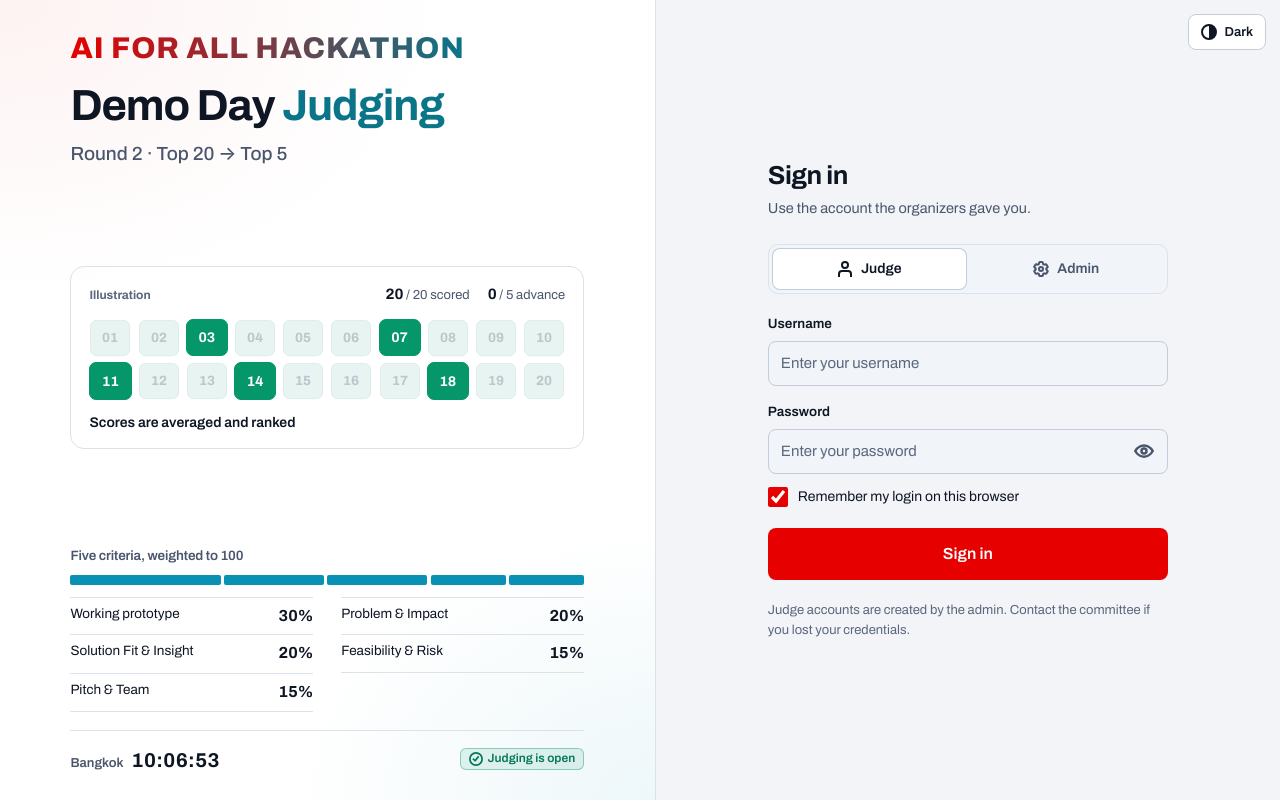
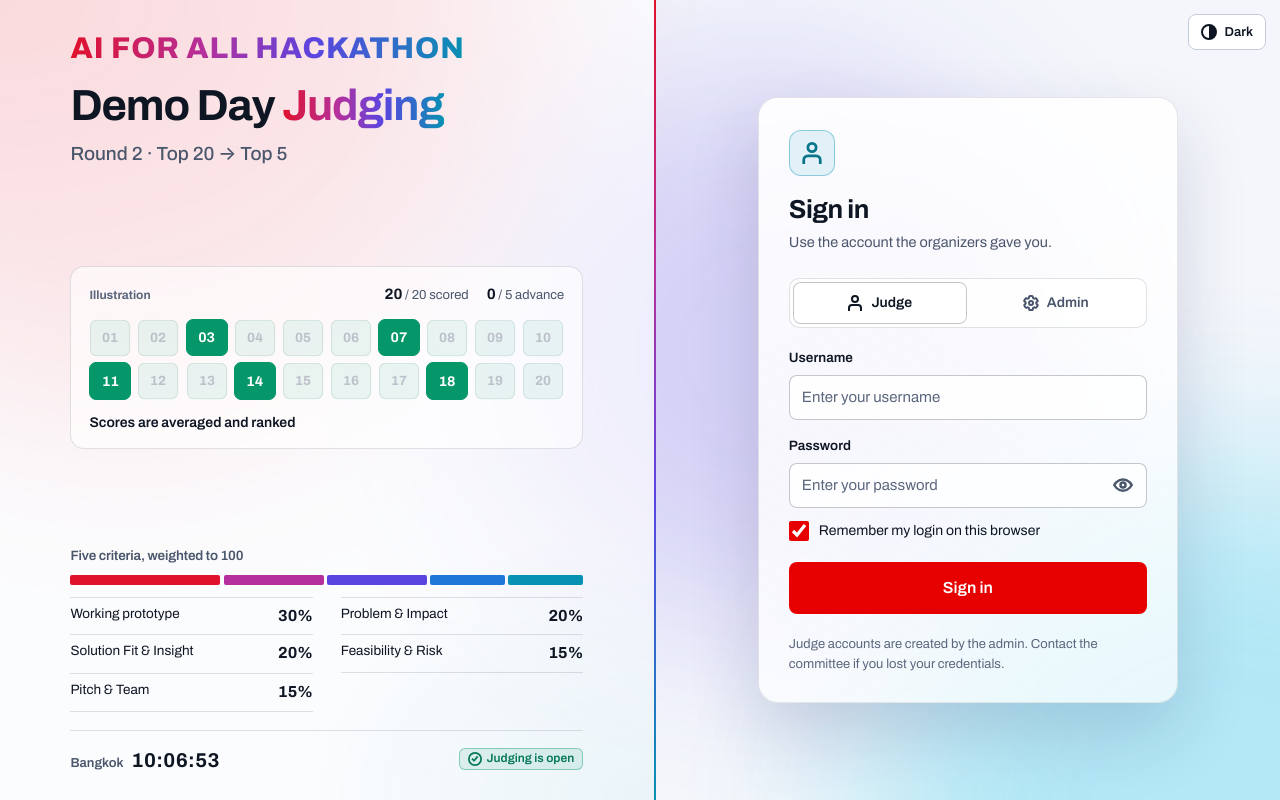
Before and after one commit to bagirshahab/top50scoring1, a website: page login.html in a window 1280 px wide. Drawn offline with Linux system fonts and the light colour scheme.

Commit message:
Sign-in and landing: unified drifting gradient field, lifted form card, lit gradient seam

```diff
--- a/login.html
+++ b/login.html
@@ -15,11 +15,13 @@
 
 <body>
   <div class="auth-shell">
+    <div class="auth-bg" aria-hidden="true"><i></i><i></i><i></i></div>
     <!-- Brand panel: the event, and the rubric judges will score against -->
     <aside class="auth-brand" id="brand-panel"></aside>
 
     <main class="auth-panel">
       <div class="auth-card">
+        <div class="auth-icon"><i data-icon="user-profile"></i></div>
         <h2 class="auth-heading">Sign in</h2>
         <p class="login-sub">Use the account the organizers gave you.</p>
 
--- a/style.css
+++ b/style.css
@@ -674,3 +674,94 @@ tr.avg-row td { background: var(--inset); font-weight: 700; border-top: 1px soli
 @media (prefers-reduced-motion: reduce) {
   .weights i { animation: none; }
 }
+
+/* =====================================================================
+   SIGN-IN / LANDING: one shared atmosphere
+   Both halves sit on the same drifting colour field. The form is a lifted
+   card on it, and a lit seam (the brand gradient) divides the halves.
+   Why a violet/blue bridge: red straight into cyan passes through grey mud.
+   Routing the gradient through magenta and indigo keeps every stop saturated.
+   ===================================================================== */
+:root {
+  --g1: #FF3040; --g2: #D43FBE; --g3: #7C5CFF; --g4: #3E9BFF; --g5: #22D3EE;
+  --grad: linear-gradient(90deg, #FF3040 0%, #D43FBE 34%, #7C5CFF 62%, #22D3EE 100%);
+  --grad-v: linear-gradient(180deg, #FF3040 0%, #D43FBE 34%, #7C5CFF 62%, #22D3EE 100%);
+}
+:root[data-theme="light"] {
+  --g1: #E0112B; --g2: #B5309C; --g3: #5B45E0; --g4: #1F78D6; --g5: #0891B2;
+  --grad: linear-gradient(90deg, #E0112B 0%, #B5309C 34%, #5B45E0 62%, #0891B2 100%);
+  --grad-v: linear-gradient(180deg, #E0112B 0%, #B5309C 34%, #5B45E0 62%, #0891B2 100%);
+}
+/* the brand gradient everywhere the wordmark appears */
+.brand-text b, .logo-wordmark { background: var(--grad); -webkit-background-clip: text; background-clip: text; -webkit-text-fill-color: transparent; color: transparent; }
+
+.auth-shell {
+  position: relative; isolation: isolate; overflow: hidden; background: #070B13;
+  /* translucent surfaces: every component inside inherits these */
+  --surface: rgba(255, 255, 255, 0.045);
+  --raised: rgba(255, 255, 255, 0.07);
+  --inset: rgba(4, 8, 16, 0.42);
+  --line: rgba(255, 255, 255, 0.11);
+  --line-strong: rgba(255, 255, 255, 0.22);
+  --track: rgba(255, 255, 255, 0.14);
+  --hover: rgba(255, 255, 255, 0.06);
+}
+:root[data-theme="light"] .auth-shell {
+  background: #F4F6FB;
+  --surface: rgba(255, 255, 255, 0.62);
+  --raised: rgba(255, 255, 255, 0.8);
+  --inset: rgba(255, 255, 255, 0.78);
+  --line: rgba(14, 21, 35, 0.12);
+  --line-strong: rgba(14, 21, 35, 0.24);
+  --track: rgba(14, 21, 35, 0.12);
+  --hover: rgba(14, 21, 35, 0.05);
+}
+
+/* drifting colour field */
+.auth-bg { position: absolute; inset: 0; z-index: -1; overflow: hidden; pointer-events: none; }
+.auth-bg i { position: absolute; display: block; border-radius: 50%; filter: blur(90px); will-change: transform; }
+.auth-bg i:nth-child(1) { width: 62vmax; height: 62vmax; left: -22vmax; top: -30vmax; background: #F0202F; opacity: 0.5; animation: drift-a 28s ease-in-out infinite alternate; }
+.auth-bg i:nth-child(2) { width: 56vmax; height: 56vmax; right: -24vmax; bottom: -30vmax; background: #1BC8EA; opacity: 0.42; animation: drift-b 32s ease-in-out infinite alternate; }
+.auth-bg i:nth-child(3) { width: 44vmax; height: 44vmax; left: 38vw; top: 8vh; background: #5B45E8; opacity: 0.4; animation: drift-c 36s ease-in-out infinite alternate; }
+:root[data-theme="light"] .auth-bg i:nth-child(1) { opacity: 0.26; }
+:root[data-theme="light"] .auth-bg i:nth-child(2) { opacity: 0.3; }
+:root[data-theme="light"] .auth-bg i:nth-child(3) { opacity: 0.2; }
+@keyframes drift-a { from { transform: translate(0, 0) scale(1); } to { transform: translate(9vw, 12vh) scale(1.12); } }
+@keyframes drift-b { from { transform: translate(0, 0) scale(1); } to { transform: translate(-10vw, -9vh) scale(1.1); } }
+@keyframes drift-c { from { transform: translate(0, 0) scale(1); } to { transform: translate(-14vw, 14vh) scale(0.92); } }
+@media (prefers-reduced-motion: reduce) { .auth-bg i { animation: none !important; } }
+
+/* left half: transparent, divided from the form by the lit seam */
+.auth-shell .auth-brand { background: transparent; border-right: 2px solid transparent; border-image: var(--grad-v) 1; }
+.auth-shell .auth-panel { background: transparent; }
+
+/* right half: the form is a lifted card */
+.auth-shell .auth-card {
+  max-width: 420px; padding: 32px 30px 28px; border-radius: 20px;
+  background: linear-gradient(155deg, rgba(255, 255, 255, 0.10), rgba(255, 255, 255, 0.035));
+  border: 1px solid rgba(255, 255, 255, 0.14);
+  box-shadow: 0 30px 80px rgba(0, 0, 0, 0.45), inset 0 1px 0 rgba(255, 255, 255, 0.08);
+}
+:root[data-theme="light"] .auth-shell .auth-card {
+  background: linear-gradient(155deg, rgba(255, 255, 255, 0.92), rgba(255, 255, 255, 0.7));
+  border-color: rgba(14, 21, 35, 0.1);
+  box-shadow: 0 30px 70px rgba(30, 40, 90, 0.16), inset 0 1px 0 #fff;
+}
+.auth-icon { width: 46px; height: 46px; display: grid; place-items: center; margin-bottom: 18px; border-radius: 12px; color: var(--cyan-text); background: var(--cyan-soft); border: 1px solid var(--cyan-line); }
+.auth-icon .ico { width: 22px; height: 22px; }
+.auth-shell input[type="text"], .auth-shell input[type="password"] { background: var(--inset); }
+
+/* brand panel pieces on the shared field */
+.auth-shell .cue-stage { background: rgba(4, 8, 16, 0.36); border-color: var(--line); }
+:root[data-theme="light"] .auth-shell .cue-stage { background: rgba(255, 255, 255, 0.62); }
+.auth-shell .cue-tile.is-top { background: linear-gradient(145deg, var(--g2), var(--g3) 55%, var(--g5)); border-color: transparent; color: #fff; box-shadow: 0 0 0 3px rgba(124, 92, 255, 0.28); }
+.weights i:nth-child(1) { background: var(--g1); }
+.weights i:nth-child(2) { background: var(--g2); }
+.weights i:nth-child(3) { background: var(--g3); }
+.weights i:nth-child(4) { background: var(--g4); }
+.weights i:nth-child(5) { background: var(--g5); }
+.auth-title .accent { background: var(--grad); -webkit-background-clip: text; background-clip: text; -webkit-text-fill-color: transparent; color: transparent; }
+
+@media (max-width: 1000px) {
+  .auth-shell .auth-brand { border-right: none; border-bottom: 2px solid transparent; border-image: var(--grad) 1; }
+}
```
Also changed, not shown: index.html (+2 -0 lines).
